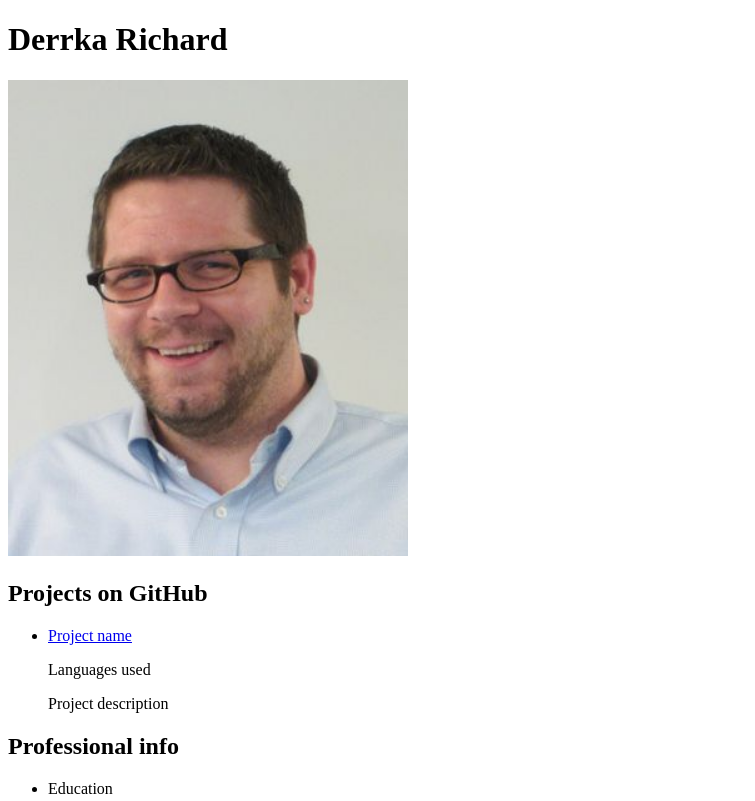
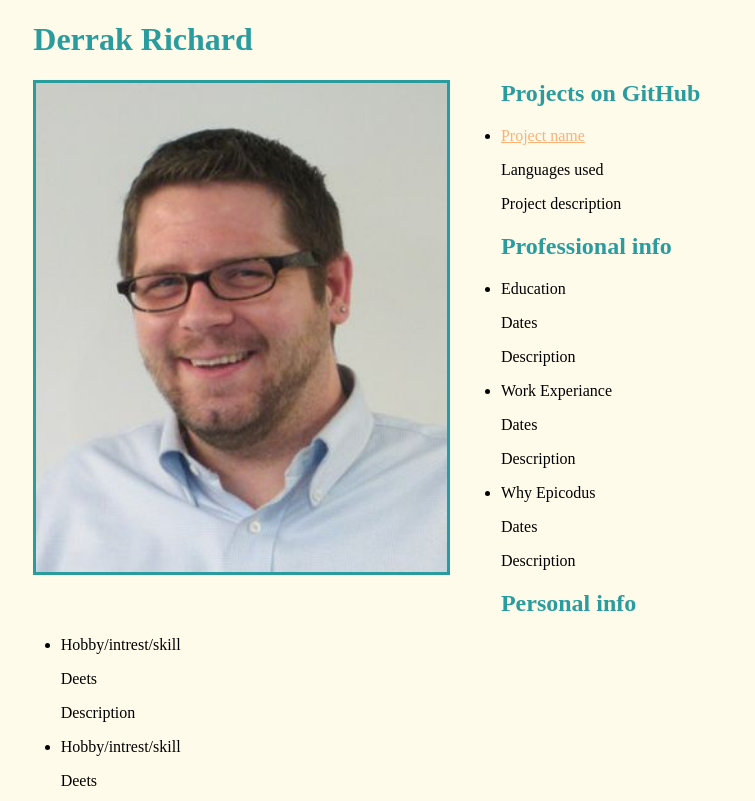
Before and after one commit to derrak/portfolio, a plain HTML site: page index.html in a window 1280 px wide. Shown: the top 801 px of the page, without its empty margins (0-755 px from the left). Drawn offline with Linux system fonts and the light colour scheme.

Commit message:
add css styling

```diff
--- a/css/styles.css
+++ b/css/styles.css
@@ -0,0 +1,38 @@
+body{
+  background-color: #fffbeb;
+}
+
+h1{
+  color: #2a9c9d;
+  margin-left: 2%;
+}
+
+h2{
+  color: #2a9c9d;
+  margin-left: 2%;
+}
+
+h3{
+  color: #2a9c9d;
+  margin-left: 2%;
+}
+
+ul{
+  margin-left: 1%;
+}
+
+a{
+  color:#fdb078;
+}
+
+.image{
+  float: left;
+  width: 33%;
+  border: solid #2a9c9d;
+  border-width: 3px;
+  background-color: #f7e293;
+  margin-left: 2%;
+  margin-right: 4%;
+  margin-bottom: 2%;
+  box-sizing: border-box;
+}
--- a/index.html
+++ b/index.html
@@ -8,8 +8,8 @@
    <title>Derrak Richard</title>
  </head>
  <body>
-  <h1>Derrka Richard</h1>
-  <img src="/img/derrak.jpg" alt="Headshot of Derrak Richard" width="400">
+  <h1>Derrak Richard</h1>
+  <img class="image" src="/img/derrak.jpg" alt="Headshot of Derrak Richard">
 
   <h2>Projects on GitHub</h2>
     <ul>
```
